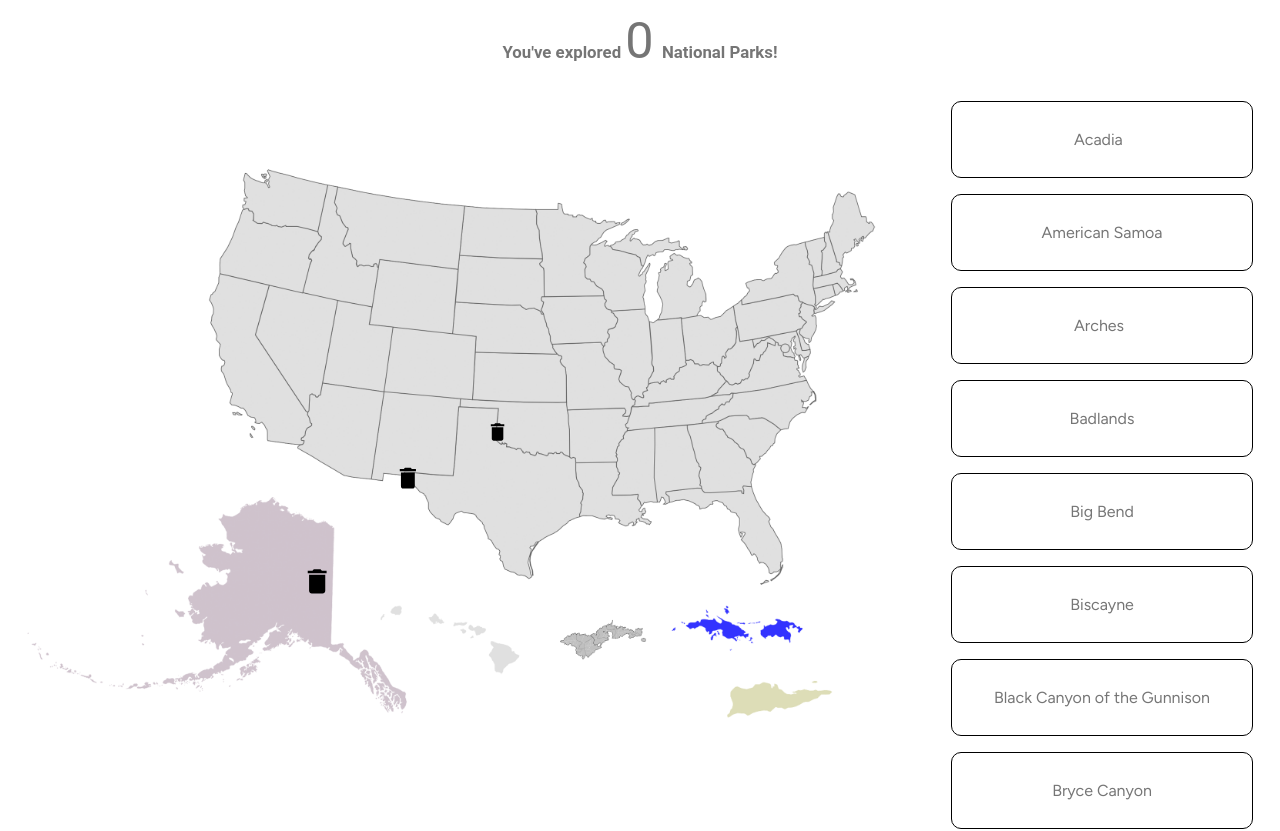
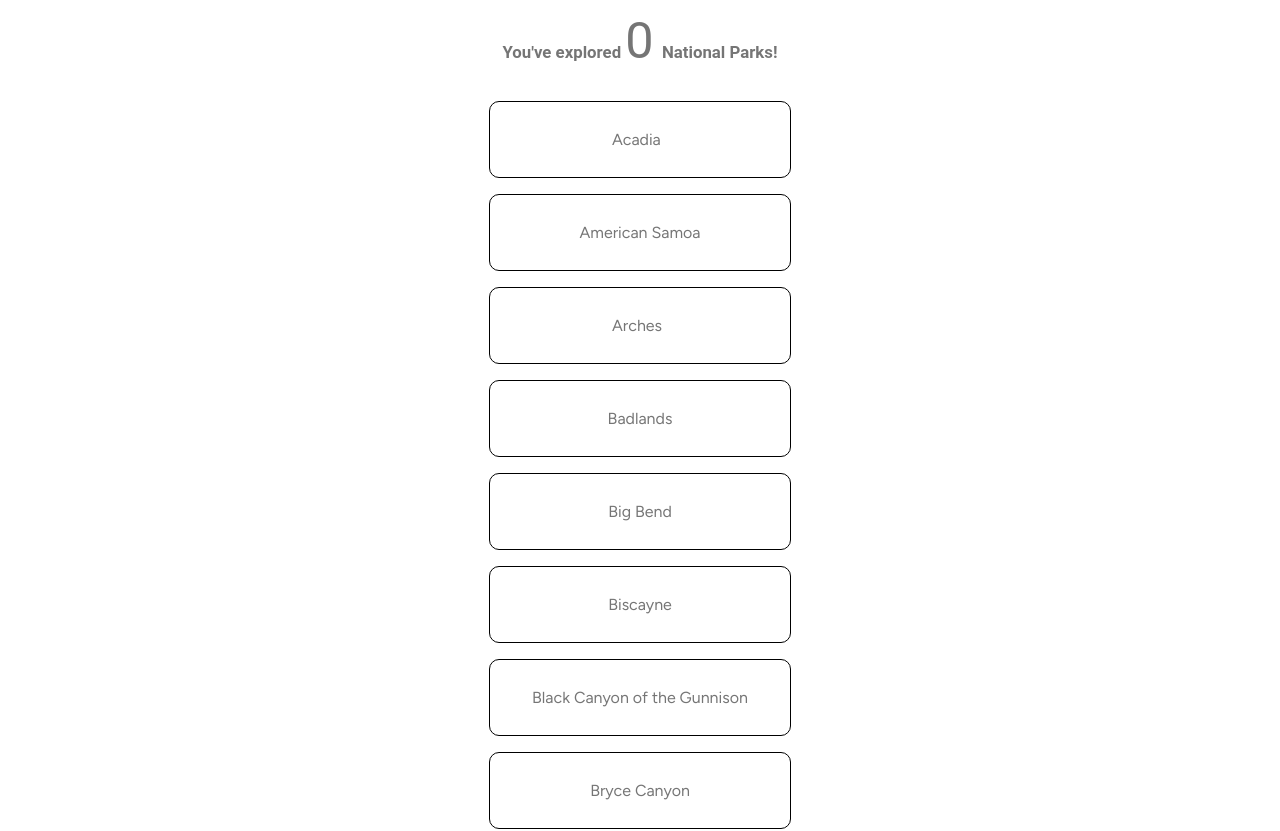
Before and after one commit to geomin76/nps-visited, a React (Create React App) app: page / in a window 1280 px wide. Shown: the top 831 px of the page. Built offline with nearby package versions, Linux system fonts and the light colour scheme.

Commit message:
keep this as website for now (#19)

```diff
--- a/src/App.js
+++ b/src/App.js
@@ -47,12 +47,12 @@ const App = () => {
       </ListSubheader>
       <Container maxWidth="lg">
         <Grid container spacing={0}>
-          <Grid item xl={9} lg={9} md={9} sm={12} xs={12}>
+          {/* <Grid item xl={9} lg={9} md={9} sm={12} xs={12}>
             <div className={classes.map}>
               <Map />
             </div>
-          </Grid>
-          <Grid item xl={3} lg={3} md={3} sm={12} xs={12} >
+          </Grid> */}
+          <Grid item xl={12} lg={12} md={12} sm={12} xs={12} >
             <div className={classes.center}>
               <NPList data={data} setData={setData} countVisitedParks={countVisitedParks} />
             </div>
--- a/src/Map.js
+++ b/src/Map.js
@@ -4,15 +4,15 @@ import DeleteIcon from '@mui/icons-material/Delete';
 export const Map = () => {
     return (
         <>
-            <div style={{display: "inline-block", position: "relative"}}>
+            <div style={{ display: "inline-block", position: "relative"}}>
                 <img src={NPSMap} width={"100%"} height={"50%"} />
-                <svg viewBox="0 0 100 100" style={{position: "absolute", top: "13.4%", left: "40%"}}>
+                <svg viewBox="0 0 100 100" style={{ position: "absolute", top: "0.4%", left: "30%" }}>
                     <DeleteIcon width="5%" />
                 </svg>
-                <svg viewBox="0 0 100 100" style={{position: "absolute", top: "13.4%", left: "50%"}}>
+                <svg viewBox="0 0 100 100" style={{ position: "absolute", top: "23.4%", left: "30%" }}>
                     <DeleteIcon width="5%" />
                 </svg>
-                <svg viewBox="0 0 100 100" style={{position: "absolute", top: "20.4%", left: "30%"}}>
+                <svg viewBox="0 0 100 100" style={{ position: "absolute", top: "20.4%", left: "30%" }}>
                     <DeleteIcon width="5%" />
                 </svg>
             </div>
```
